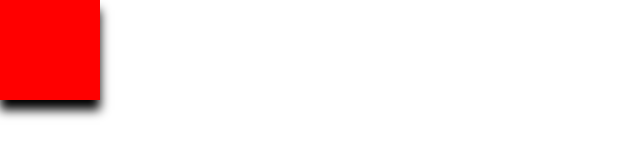
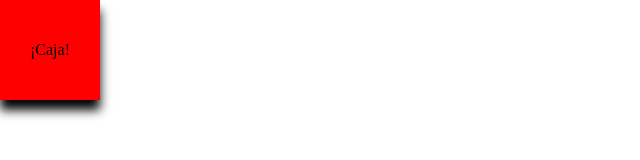
Before and after one commit to victorhugo1980/addEvent, a plain HTML site: page indexonclick.html in a window 1280 px wide. Shown: the full height of the page, 0-640 px from the left. Drawn offline with Linux system fonts and the light colour scheme.

Commit message:
version3

```diff
--- a/indexonclick.html
+++ b/indexonclick.html
@@ -4,7 +4,7 @@
     <meta charset="UTF-8" />
     <meta http-equiv="X-UA-Compatible" content="IE=edge" />
     <meta name="viewport" content="width=device-width, initial-scale=1.0" />
-    <title>Ejercicio - AddEventListener</title>
+    <title>OnClick</title>
     <style>
       body {
         min-height: 100vh;
@@ -25,10 +25,16 @@
 
         transition: top 200ms;
       }
+      .centra {
+        display: flex;
+      }
+      .centrar {
+        margin: auto;
+      }
     </style>
   </head>
   <body onclick="posicion(event)">
-    <div id="cuadrado"></div>
+    <div id="cuadrado" class="centra"><span class="centrar">¡Caja!</span></div>
   </body>
 </html>
 <script>
```
